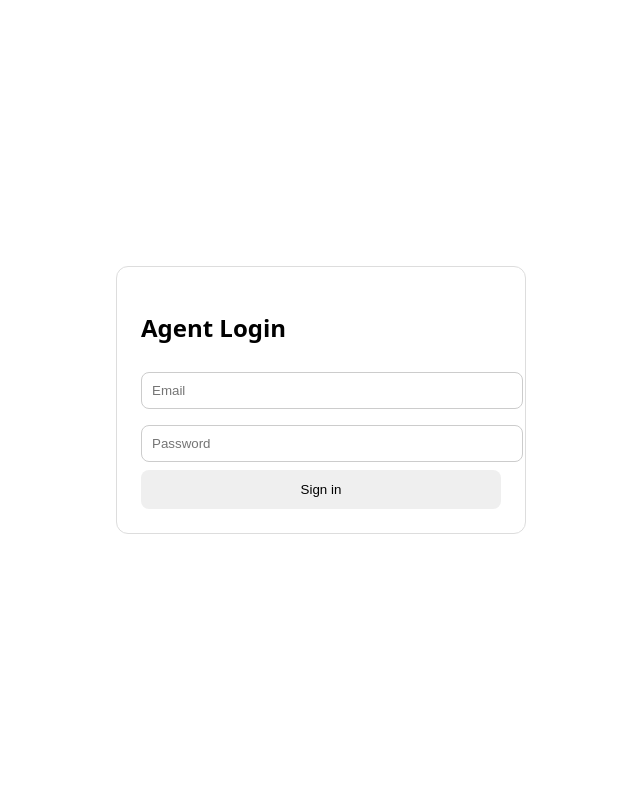
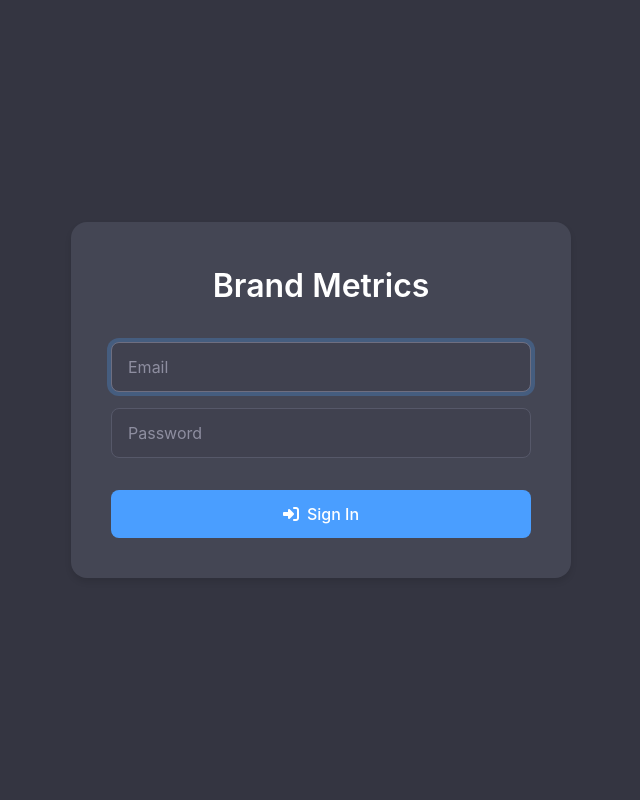
Before and after one commit to FlareXes/brandmetrics, a Django app: page /login/ in a window 1280 px wide. Shown: the whole page, without its empty margins (319-959 px from the left). Run offline with Django 5.2, Linux system fonts and the light colour scheme; some libraries are stand-ins or nearby versions.

Commit message:
chore: redesign login page

```diff
--- a/brandmetrics/templates/login.html
+++ b/brandmetrics/templates/login.html
@@ -1,55 +1,131 @@
-<!doctype html>
-<html>
+<!DOCTYPE html>
+<html lang="en">
 
 <head>
-    <meta charset="utf-8">
-    <meta name="viewport" content="width=device-width, initial-scale=1">
-    <title>Login</title>
+    <meta charset="UTF-8">
+    <meta name="viewport" content="width=device-width, initial-scale=1.0">
+    <title>Brand Metrics - Login</title>
+    <link href="https://cdnjs.cloudflare.com/ajax/libs/bootstrap/5.3.2/css/bootstrap.min.css" rel="stylesheet">
+    <link href="https://cdnjs.cloudflare.com/ajax/libs/font-awesome/6.4.0/css/all.min.css" rel="stylesheet">
     <style>
+        html,
         body {
-            font-family: system-ui, -apple-system;
+            height: 100%;
+            margin: 0;
+            background-color: #343541;
+            color: #fff;
+            font-family: -apple-system, BlinkMacSystemFont, 'Segoe UI', Roboto, Oxygen, Ubuntu, Cantarell, 'Open Sans', 'Helvetica Neue', sans-serif;
+        }
+
+        .login-container {
             display: flex;
+            flex-direction: column;
             align-items: center;
             justify-content: center;
-            height: 100vh;
-            margin: 0;
+            min-height: 100vh;
+            padding: 2rem;
         }
 
-        .card {
-            width: 360px;
-            padding: 24px;
-            border: 1px solid #ddd;
-            border-radius: 12px;
+        .login-card {
+            background-color: #444654;
+            border-radius: 1rem;
+            padding: 2.5rem;
+            width: 100%;
+            max-width: 500px;
+            box-shadow: 0 4px 6px rgba(0, 0, 0, 0.1);
         }
 
-        input {
-            width: 100%;
-            padding: 10px;
-            margin: 8px 0;
-            border: 1px solid #ccc;
-            border-radius: 8px;
+        .login-title {
+            text-align: center;
+            margin-bottom: 2rem;
+            color: #fff;
+            font-size: 2rem;
+            font-weight: 600;
         }
 
-        button {
+        .form-control {
+            background-color: #40414f;
+            border: 1px solid #565869;
+            color: #fff;
+            padding: 0.75rem 1rem;
+            border-radius: 0.5rem;
+            margin-bottom: 1rem;
+            transition: border-color 0.2s;
+        }
+
+        .form-control:focus {
+            background-color: #40414f;
+            border-color: #6e6e80;
+            color: #fff;
+            box-shadow: 0 0 0 0.25rem rgba(74, 158, 255, 0.25);
+        }
+
+        .form-control::placeholder {
+            color: #8e8ea0;
+        }
+
+        .btn-login {
+            background-color: #4a9eff;
+            color: white;
+            border: none;
+            padding: 0.75rem;
+            border-radius: 0.5rem;
+            font-weight: 500;
+            transition: background-color 0.2s;
             width: 100%;
-            padding: 12px;
-            border: 0;
-            border-radius: 8px;
-            cursor: pointer;
+            margin-top: 0.5rem;
+        }
+
+        .btn-login:hover {
+            background-color: #3a8ae8;
+        }
+
+        .error-message {
+            color: #ff6b6b;
+            background-color: rgba(255, 107, 107, 0.1);
+            padding: 0.75rem 1rem;
+            border-radius: 0.5rem;
+            margin-bottom: 1rem;
+            font-size: 0.9rem;
         }
     </style>
 </head>
 
 <body>
-    <div class="card">
-        <h2>Agent Login</h2>
-        {% if error %}<p style="color:#b00">{{ error }}</p>{% endif %}
-        <form action="{% url 'login' %}" method="POST">{% csrf_token %}
-            <input name="email" type="email" placeholder="Email" required>
-            <input name="password" type="password" placeholder="Password" required>
-            <button type="submit">Sign in</button>
-        </form>
+    <div class="login-container">
+        <div class="login-card">
+            <div class="login-title">Brand Metrics</div>
+
+            {% if error %}
+            <div class="error-message">
+                <i class="fas fa-exclamation-circle me-2"></i>{{ error }}
+            </div>
+            {% endif %}
+
+            <form action="{% url 'login' %}" method="POST">
+                {% csrf_token %}
+                <div class="mb-3">
+                    <input type="email" name="email" class="form-control" placeholder="Email" required>
+                </div>
+                <div class="mb-4">
+                    <input type="password" name="password" class="form-control" placeholder="Password" required>
+                </div>
+                <button type="submit" class="btn-login">
+                    <i class="fas fa-sign-in-alt me-2"></i>Sign In
+                </button>
+            </form>
+        </div>
     </div>
+
+    <script>
+        // Auto-focus the email input on page load
+        document.addEventListener('DOMContentLoaded', function() {
+            const emailInput = document.querySelector('input[name="email"]');
+            if (emailInput) {
+                emailInput.focus();
+            }
+        });
+    </script>
 </body>
 
 </html>
```
